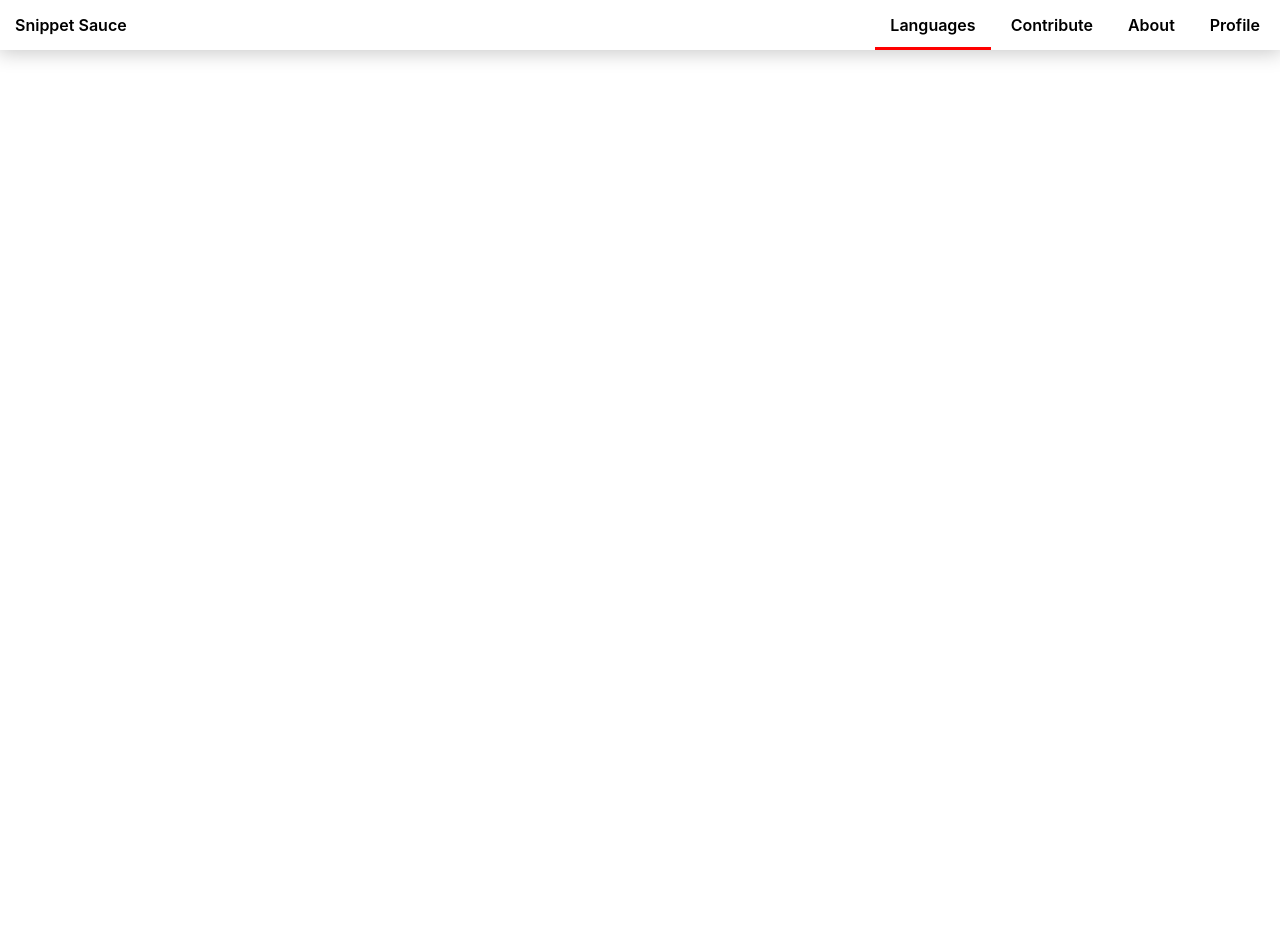
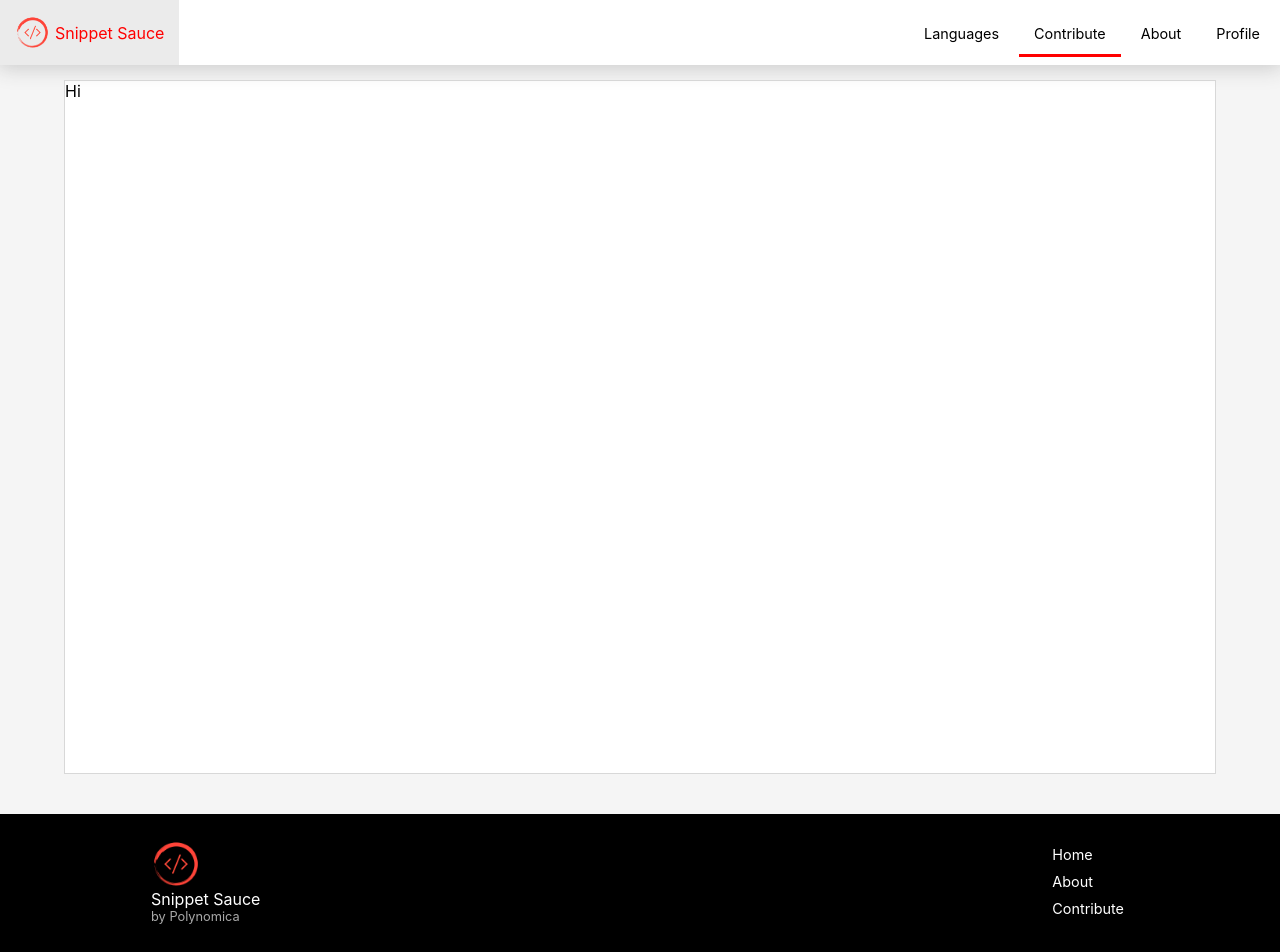
Before and after one commit to polynomica/snippet-sauce, a Next.js app: page / in a window 1280 px wide. Shown: the top 952 px of the page. Before the commit the page ends 800 px from the top, so only its background shows below. Built offline with nearby package versions, Linux system fonts and the light colour scheme.

Commit message:
added footer and logo

```diff
--- a/components/Navbar.js
+++ b/components/Navbar.js
@@ -1,13 +1,39 @@
 import navStyles from '../styles/Navbar.module.css'
+import ssLogo from '../components/sslogo.png'
 
 export default function Navbar() {
     return (
         <nav className={navStyles.navbar}>
-            <a className={navStyles.navLinks} href='/'>Snippet Sauce</a>
+            <a className={`${navStyles.navLinks} ${navStyles.hero}`} href='/'>
+                <img src={ssLogo.src} />
+                Snippet Sauce
+            </a>
 
             <div className={navStyles.navContent}>
-                <a href="#Languages" className={`${navStyles.navLinks} ${navStyles.navLinksActive}`}>Languages</a>
-                <a href="#Contribute" className={navStyles.navLinks}>Contribute</a>
+                <span className={`${navStyles.navLinks}  ${navStyles.langPicker}`}>Languages
+                    <div className={navStyles.languageHolder}>
+                        <a className={navStyles.langHolderLinks} href="#">Python</a>
+                        <a className={navStyles.langHolderLinks} href="#">Java</a>
+                        <a className={navStyles.langHolderLinks} href="#">JavaScript</a>
+                        <a className={navStyles.langHolderLinks} href="#">Python</a>
+                        <a className={navStyles.langHolderLinks} href="#">Java</a>
+                        <a className={navStyles.langHolderLinks} href="#">JavaScript</a>
+                        <a className={navStyles.langHolderLinks} href="#">Python</a>
+                        <a className={navStyles.langHolderLinks} href="#">Java</a>
+                        <a className={navStyles.langHolderLinks} href="#">JavaScript</a>
+                        <a className={navStyles.langHolderLinks} href="#">Python</a>
+                        <a className={navStyles.langHolderLinks} href="#">Java</a>
+                        <a className={navStyles.langHolderLinks} href="#">JavaScript</a>
+                        <a className={navStyles.langHolderLinks} href="#">Python</a>
+                        <a className={navStyles.langHolderLinks} href="#">Java</a>
+                        <a className={navStyles.langHolderLinks} href="#">JavaScript</a>
+                        <a className={navStyles.langHolderLinks} href="#">Python</a>
+                        <a className={navStyles.langHolderLinks} href="#">Java</a>
+                        <a className={navStyles.langHolderLinks} href="#">JavaScript</a>
+                    </div>
+                </span>
+
+                <a href="#Contribute" className={`${navStyles.navLinks} ${navStyles.navLinksActive}`}>Contribute</a>
                 <a href="#About" className={navStyles.navLinks}>About</a>
                 <a href="#Profile" className={navStyles.navLinks}>Profile</a>
             </div>
--- a/pages/_app.js
+++ b/pages/_app.js
@@ -1,12 +1,31 @@
 import '../styles/globals.css'
 import Layout from '../components/Layout'
 import Navbar from '../components/Navbar'
+import ssLogo from '../components/sslogo.png'
 
 function MyApp({ Component, pageProps }) {
   return (
     <Layout>
       <Navbar />
       <Component {...pageProps} />
+      <footer>
+        <div>
+          <div className='footer-stamp'>
+            <img src={ssLogo.src} />
+            <span className='ss'>Snippet Sauce</span>
+            <span className='company'>by Polynomica</span>
+          </div>
+
+          <div className='footer-nav'>
+            <a href='#' >Home</a>
+            <a href='#' >About</a>
+            <a href='#' >Contribute</a>
+          </div>
+
+        </div>
+        <span className='copy-right'>© 2021| All Rights Reserved | Polynomica</span>
+
+      </footer>
     </Layout>
 
   )
--- a/pages/index.js
+++ b/pages/index.js
@@ -3,10 +3,12 @@ import Head from 'next/head'
 import styles from '../styles/Home.module.css'
 
 
-export default function Home() {
+export default function HomeScreen() {
   return (
-    <div >
-      Hi
+    <div className={styles.homeScreen}>
+      <div className={styles.contentArea}>
+        Hi
+      </div>
     </div>
   )
 }
--- a/styles/Home.module.css
+++ b/styles/Home.module.css
@@ -1,116 +1,19 @@
-.container {
-  padding: 0 2rem;
+
+.homeScreen{
+  width: 100%;
+  min-height:88vh;
+  margin-top: 70px;
+  background-color: whitesmoke;
+  display: flex;
+  flex-direction: row;
+  justify-content: center;
+
 }
 
-.main {
-  min-height: 100vh;
-  padding: 4rem 0;
-  flex: 1;
-  display: flex;
-  flex-direction: column;
-  justify-content: center;
-  align-items: center;
+.contentArea{
+  margin-top: 10px;
+  width: 90%;
+  min-height: 100%;
+  background-color: white;
+  border: 1px solid #d8d8d8;
 }
-
-.footer {
-  display: flex;
-  flex: 1;
-  padding: 2rem 0;
-  border-top: 1px solid #eaeaea;
-  justify-content: center;
-  align-items: center;
-}
-
-.footer a {
-  display: flex;
-  justify-content: center;
-  align-items: center;
-  flex-grow: 1;
-}
-
-.title a {
-  color: #0070f3;
-  text-decoration: none;
-}
-
-.title a:hover,
-.title a:focus,
-.title a:active {
-  text-decoration: underline;
-}
-
-.title {
-  margin: 0;
-  line-height: 1.15;
-  font-size: 4rem;
-}
-
-.title,
-.description {
-  text-align: center;
-}
-
-.description {
-  margin: 4rem 0;
-  line-height: 1.5;
-  font-size: 1.5rem;
-}
-
-.code {
-  background: #fafafa;
-  border-radius: 5px;
-  padding: 0.75rem;
-  font-size: 1.1rem;
-  font-family: Menlo, Monaco, Lucida Console, Liberation Mono, DejaVu Sans Mono,
-    Bitstream Vera Sans Mono, Courier New, monospace;
-}
-
-.grid {
-  display: flex;
-  align-items: center;
-  justify-content: center;
-  flex-wrap: wrap;
-  max-width: 800px;
-}
-
-.card {
-  margin: 1rem;
-  padding: 1.5rem;
-  text-align: left;
-  color: inherit;
-  text-decoration: none;
-  border: 1px solid #eaeaea;
-  border-radius: 10px;
-  transition: color 0.15s ease, border-color 0.15s ease;
-  max-width: 300px;
-}
-
-.card:hover,
-.card:focus,
-.card:active {
-  color: #0070f3;
-  border-color: #0070f3;
-}
-
-.card h2 {
-  margin: 0 0 1rem 0;
-  font-size: 1.5rem;
-}
-
-.card p {
-  margin: 0;
-  font-size: 1.25rem;
-  line-height: 1.5;
-}
-
-.logo {
-  height: 1em;
-  margin-left: 0.5rem;
-}
-
-@media (max-width: 600px) {
-  .grid {
-    width: 100%;
-    flex-direction: column;
-  }
-}
--- a/styles/Navbar.module.css
+++ b/styles/Navbar.module.css
@@ -17,13 +17,27 @@
  .navLinks{
   padding: 15px;
   padding-bottom: 15px;
-  font-weight: 600;
+  font-size: 0.9rem;
   margin-right: 5px;
   transition: ease 0.2s;
  }
 
+ .hero{
+  display: flex;
+  flex-direction: row;
+  align-items: center;
+  font-size: 1rem;
+ }
+
+ .hero>img{
+  width: 35px;
+  height: 35px;
+  margin-right: 5px;
+ }
+
  .navLinks:hover{
    background-color: rgb(235, 235, 235);
+   color: red;
    transition: ease 0.2s;
  }
 
@@ -32,3 +46,51 @@
   padding-bottom: 12px;
   transition: ease 0.2s;
 }
+
+.langPicker:hover{
+  cursor: pointer;
+}
+
+.langPicker:hover .languageHolder {
+  visibility: visible;
+  opacity: 1;
+}
+
+.languageHolder:hover .languageHolder{
+  visibility: visible;
+  opacity: 1;
+
+}
+
+.languageHolder{
+  background-color: white;
+  padding: 20px;
+  position: absolute;
+  border-radius: 5px;
+  top: 3.2rem;
+  left: 4rem;
+  z-index: 10;
+  width: 90%;
+  box-shadow: 0px 1px 20px 2px #c9c9c9;
+  display: flex;
+  flex-direction: row;
+  justify-content: flex-start;
+  align-items: center;
+  flex-wrap: wrap;
+  visibility: hidden;
+  opacity: 0;
+  transition: visibility 0s, opacity 0.2s linear;
+}
+
+
+
+.langHolderLinks{
+  margin: 5px;
+  color: black;
+  padding: 10px;
+  border-radius: 8px;
+}
+
+.langHolderLinks:hover{
+  color: red;
+}
--- a/styles/globals.css
+++ b/styles/globals.css
@@ -4,6 +4,7 @@ body {
   margin: 0;
   font-family: -apple-system, BlinkMacSystemFont, Segoe UI, Roboto, Oxygen,
     Ubuntu, Cantarell, Fira Sans, Droid Sans, Helvetica Neue, sans-serif;
+    background-color: whitesmoke;
 }
 
 a {
@@ -14,3 +15,68 @@ a {
 * {
   box-sizing: border-box;
 }
+
+
+footer{
+  background-color: black;
+  color: white;
+  padding: 10px;
+  display: flex;
+  flex-direction: column;
+  justify-content: center;
+  align-items: center;
+  margin-top: 40px;
+}
+
+footer>div{
+
+  width: 80%;
+  display: flex;
+  flex-direction: row;
+  justify-content: space-between;
+  align-items: center;
+}
+
+.footer-stamp{
+  display: flex;
+  flex-direction: column;
+  justify-content: center;
+  align-items: flex-start;
+  margin: 15px;
+}
+
+.footer-stamp>img{
+  width: 50px;
+  height: 50px;
+}
+
+.company{
+  font-size: 0.8rem;
+  color: darkgrey;
+}
+
+.footer-nav{
+  display: flex;
+  flex-direction: column;
+  justify-content: space-between;
+  align-items: flex-start;
+  margin: 15px;
+
+}
+
+.footer-nav>a{
+  font-size: 0.9rem;
+  margin: 5px;
+  transition: ease 0.3s;
+}
+
+.footer-nav>a:hover{
+  color: red;
+
+}
+
+.copy-right{
+  margin: 20px;
+  font-size: 0.8rem;
+  color: darkgrey;
+}
```
Also changed, not shown: components/sslogo.png (added).
